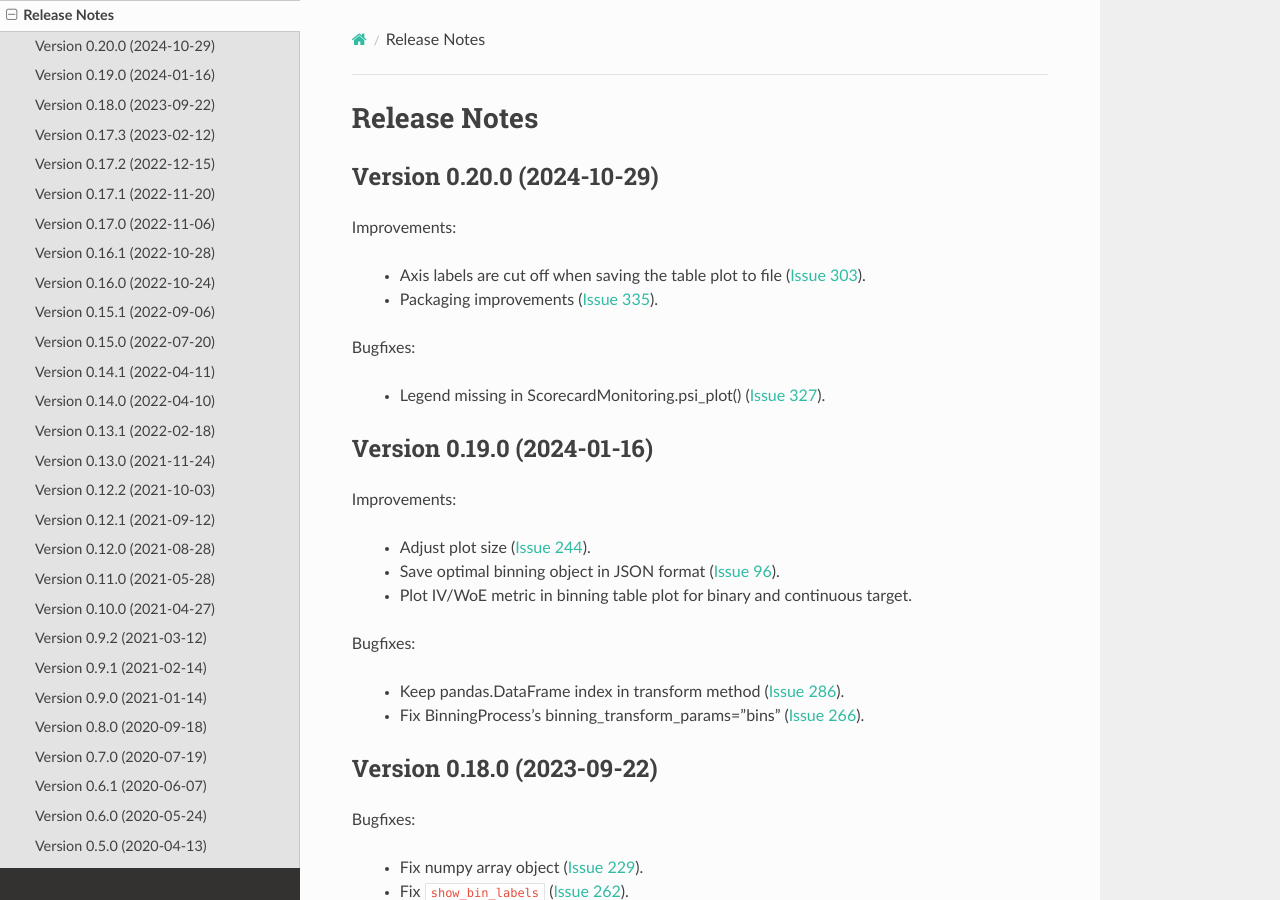
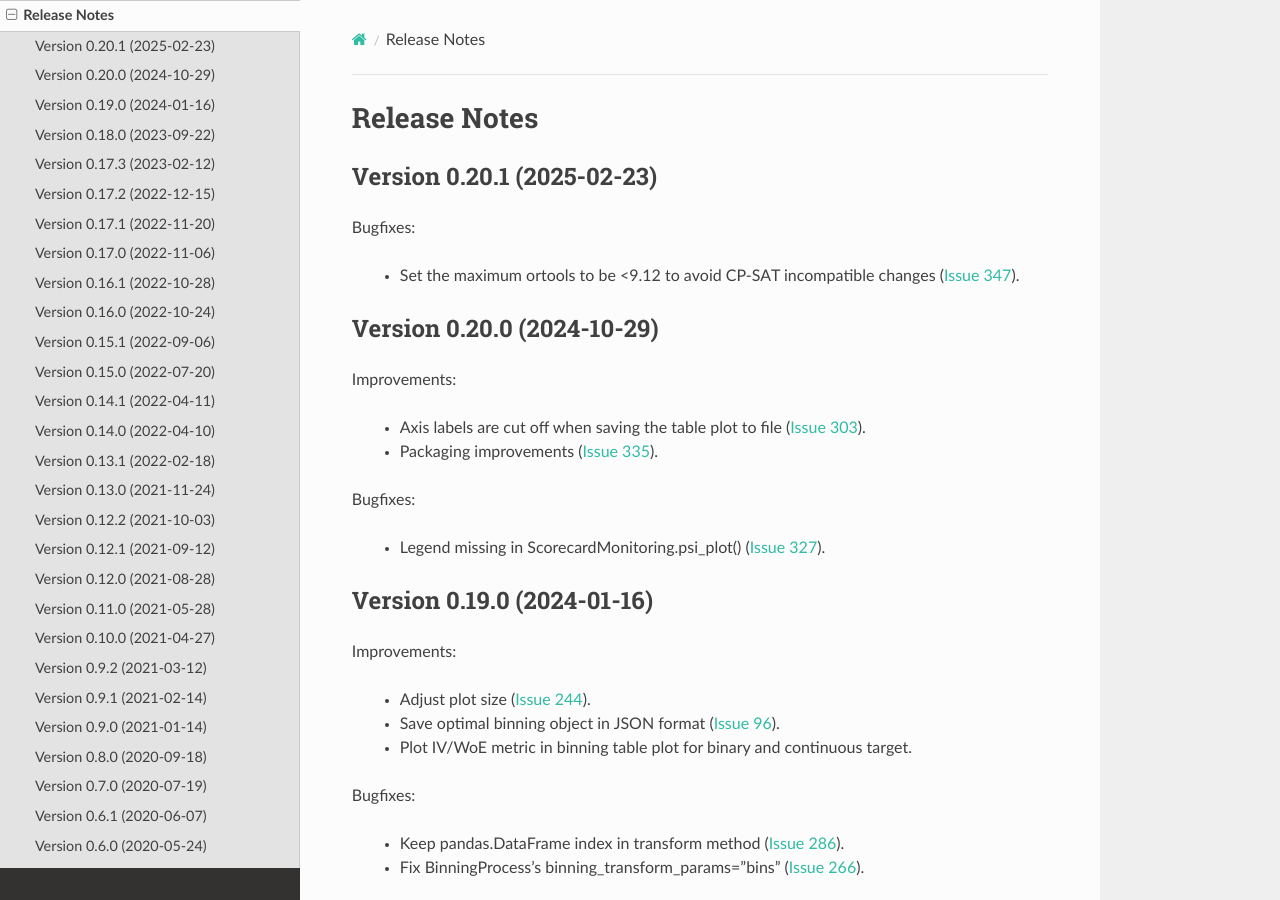
Before and after one commit to guillermo-navas-palencia/optbinning, a Sphinx documentation site: the page built from doc/source/release_notes.rst, in a window 1280 px wide and 900 px high. Built offline with Sphinx 7.4.7 and the Read the Docs theme 3.1.0, drawn with Linux system fonts in a browser that asks for light colours; pages that are not in the unit, such as notebooks, are missing from menus.

Commit message:
Update to version 0.20.1

```diff
--- a/doc/source/release_notes.rst
+++ b/doc/source/release_notes.rst
@@ -1,5 +1,13 @@
 Release Notes
 =============
+
+Version 0.20.1 (2025-02-23)
+---------------------------
+
+Bugfixes:
+
+   - Set the maximum ortools to be <9.12 to avoid CP-SAT incompatible changes (`Issue 347 <https://github.com/guillermo-navas-palencia/optbinning/issues/347>`_).
+
 
 Version 0.20.0 (2024-10-29)
 ---------------------------
--- a/optbinning/_version.py
+++ b/optbinning/_version.py
@@ -1,3 +1,3 @@
 """Version information."""
 
-__version__ = "0.20.0"
+__version__ = "0.20.1"
```
